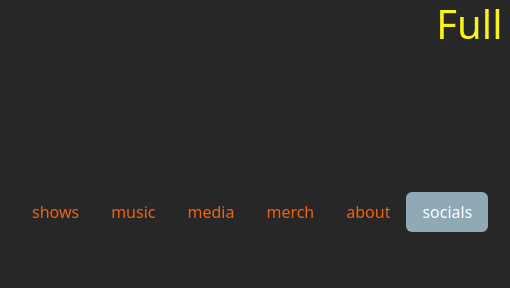
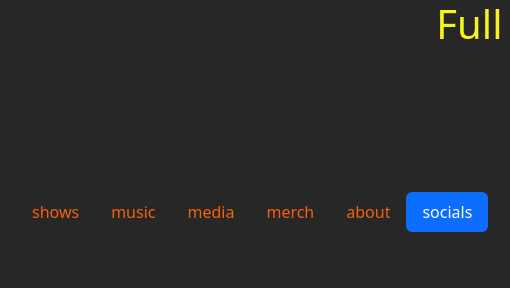
Before and after one commit to trashsignal/trashsignal.github.io, a website built with Vite: page src/index.html in a window 1280 px wide. Shown: the top 288 px of the page, 0-510 px from the left. Built offline with nearby package versions, Linux system fonts and the light colour scheme; grey boxes are pictures that could not be loaded.

Commit message:
Merge customs colors into defaults, instead of replacing them

```diff
--- a/src/scss/styles.scss
+++ b/src/scss/styles.scss
@@ -1,4 +1,7 @@
 // Override color theme variables
+
+@import "bootstrap/scss/functions";
+@import "bootstrap/scss/variables";
 
 $pink: #f96599;
 $orange: #f6610e;
@@ -9,13 +12,16 @@ $blue: #90a9b7;
 $body-bg: $black;
 $body-color: $orange;
 
-$theme-colors: (
+$theme-colors: map-merge(
+  $theme-colors,
+  (
     "primary": $orange,
     "secondary": $yellow,
     "info": $orange,
     "success": $pink,
     "warning": $yellow,
     "danger": $orange,
+  )
 );
 
 // Import all of Bootstrap's CSS
```
Lines whose indentation alone changed are shown as unchanged.
